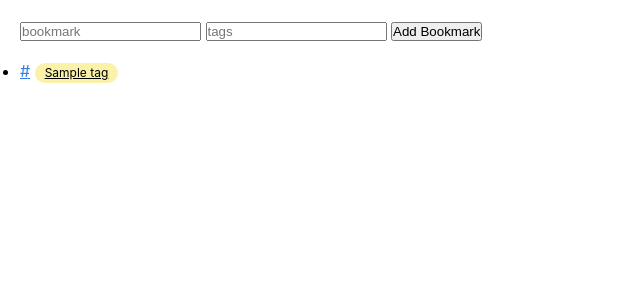
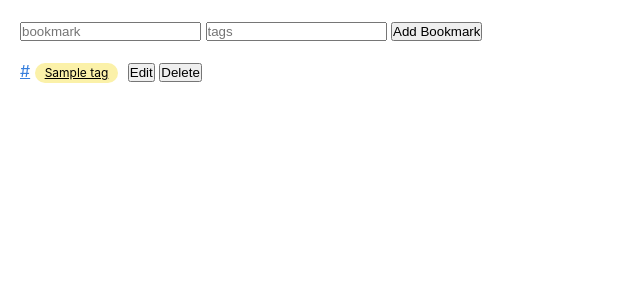
Before and after one commit to theolampert/marks, a Flask app: template src/templates/index.html in a window 1280 px wide. Shown: the top 300 px of the page, without its empty margins (0-640 px from the left). Run offline with Flask 2, Linux system fonts and the light colour scheme; the template is opened without the code that fills it: most values are stand-ins (such as "Sample title", 1, 10 or a date in 2020).

Commit message:
Adds delete functionality

```diff
--- a/src/server.py
+++ b/src/server.py
@@ -1,7 +1,7 @@
 import os
 import sqlite3
 
-from database import bootstrap, seed, create_bookmark, get_bookmarks, get_bookmarks_with_tag, get_tags
+from database import bootstrap, seed, create_bookmark, get_bookmarks, get_bookmarks_with_tag, get_tags, delete_bookmark
 from flask import Flask, g, jsonify, request, render_template
 
 app = Flask(__name__)
@@ -28,7 +28,6 @@ def setup_db():
 def index():
     cur = get_db().cursor()
     bookmarks = get_bookmarks(cur)
-    mark = get_bookmarks_with_tag(cur, 'fun')
     return render_template('index.html', bookmarks=bookmarks)
 
 
@@ -54,10 +53,16 @@ def all_bookmarks():
 @app.route('/bookmarks', methods=['POST'])
 def post_bookmarks():
     db = get_db()
-    cur = db.cursor()
     data = request.get_json()
-    create_bookmark(data['url'], data['tags'], cur)
-    db.commit()
+    create_bookmark(data['url'], data['tags'], db)
+    return jsonify(data)
+
+
+@app.route('/bookmarks', methods=['DELETE'])
+def delete_bookmarks():
+    db = get_db()
+    data = request.get_json()
+    delete_bookmark(data['url'], db)
     return jsonify(data)
 
 
--- a/src/static/style.css
+++ b/src/static/style.css
@@ -11,7 +11,6 @@ body {
 }
 
 .bookmark {
-  margin-bottom: 1.25rem;
   list-style: none;
 }
 
@@ -39,6 +38,14 @@ body {
   border-radius: 12px;
 }
 
+.bookmark__controls {
+  display: inline-block;
+}
+
+button {
+  cursor: pointer;
+}
+
 .add_bookmark {
   margin-bottom: 20px;
 }
--- a/src/templates/index.html
+++ b/src/templates/index.html
@@ -12,17 +12,44 @@
     </form>
     <ul class="bookmark-wrapper">
     {% for bookmark in bookmarks %}
-      <li class="bookmark-list">
+      <li class="bookmark">
         <a class="bookmark__link" href="{{ bookmark.url }}">{{ bookmark.url }}</a>
         {% for tag in bookmark.tags %}
         <a class="bookmark__tag" href="/tags/{{ tag }}">{{ tag }}</a>
         {% endfor %}
+        <nav class="bookmark__controls">
+          <button>Edit</button>
+          <button class="delete_bookmark" data-url="{{ bookmark.url }}">Delete</button>
+        </nav>
       </li>
     {% endfor %}
     </ul>
     <script>
       const bookmarkList = document.querySelector('.bookmark-list');
       const form = document.querySelector('.add_bookmark');
+      const deleteButtons = document.querySelectorAll('.delete_bookmark');
+
+      deleteButtons.forEach((deleteButton) => {
+        deleteButton.addEventListener('click', (event) => {
+          event.preventDefault();
+          const headers = new Headers();
+          const url = deleteButton.dataset.url;
+          headers.set('Content-Type', 'application/json');
+          const body = JSON.stringify({
+            url,
+          });
+          fetch('/bookmarks', {
+            method: 'DELETE',
+            headers,
+            body,
+          })
+            .then(r => r.json())
+            .then(r => {
+              window.location.reload();
+            })
+            .catch(err => console.log(err))
+        });
+      })
 
       form.addEventListener('submit', (event) => {
         event.preventDefault();
```
Also changed, not shown: src/database.py (+15 -6 lines).
